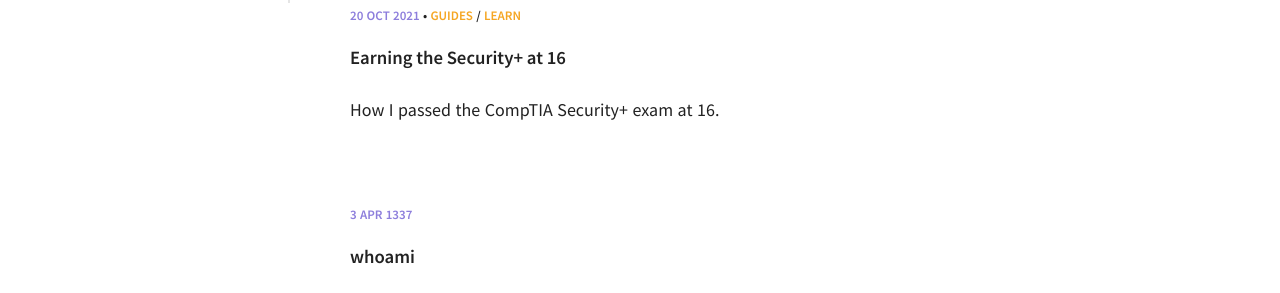
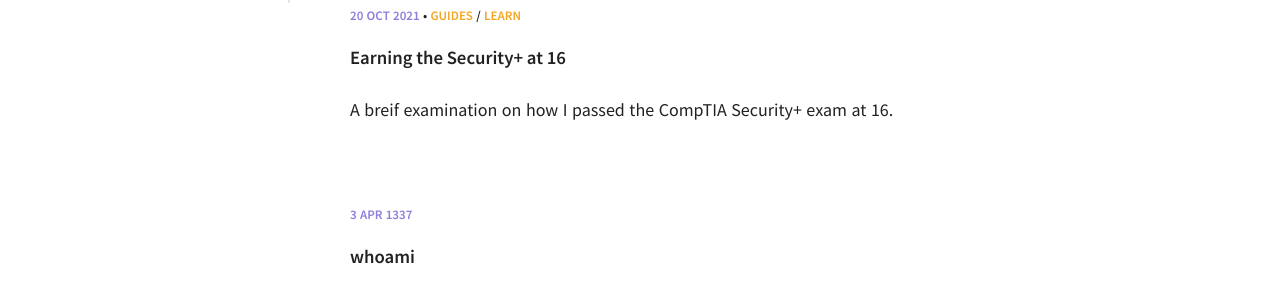
Before and after one commit to anger/blog.jax.dev, a Jekyll site: the page built from index.html, in a window 1280 px wide. Shown: the part 1053-1346 px from the top of the page. Built offline with Jekyll 4.4.1, drawn with Linux system fonts in a browser that asks for light colours.

Commit message:
updated description

```diff
--- a/_posts/2021-10-20-security-plus-at-16.md
+++ b/_posts/2021-10-20-security-plus-at-16.md
@@ -1,7 +1,7 @@
 ---
 layout: post
 title: Earning the Security+ at 16
-excerpt: "How I passed the CompTIA Security+ exam at 16."
+excerpt: "A breif examination on how I passed the CompTIA Security+ exam at 16."
 categories: [Guides, Learn]
 tags: []
 ---
```
